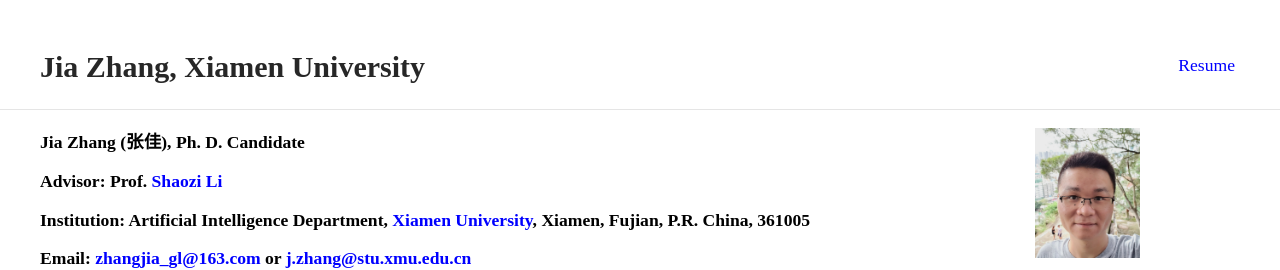
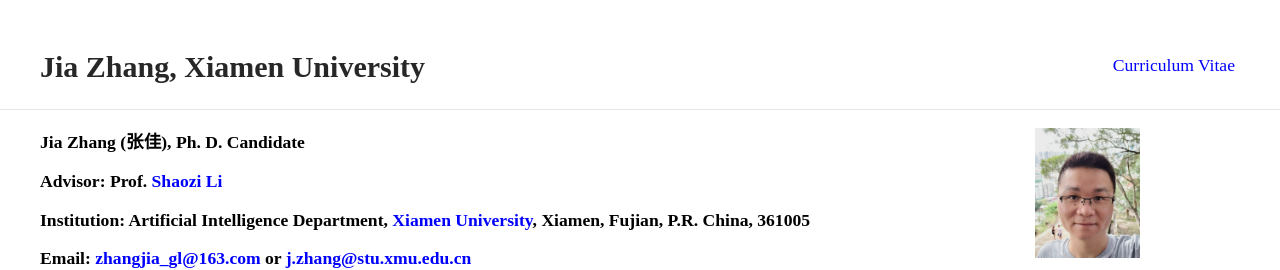
Before and after one commit to jiazhang-ml/jiazhang-ml.github.io, a Jekyll site: the page built from index.md, in a window 1280 px wide. Shown: the top 270 px of the page. Built offline with Jekyll 4.4.1, drawn with Linux system fonts in a browser that asks for light colours.

Commit message:
Update _config.yml

```diff
--- a/_config.yml
+++ b/_config.yml
@@ -14,7 +14,7 @@ sass:
     sass_dir: _sass
 
 nav:
- - name: "Resume"
+ - name: "Curriculum Vitae"
    link: "resume.pdf"
  #- name: "Contact"
  #  link: "contact"
```
